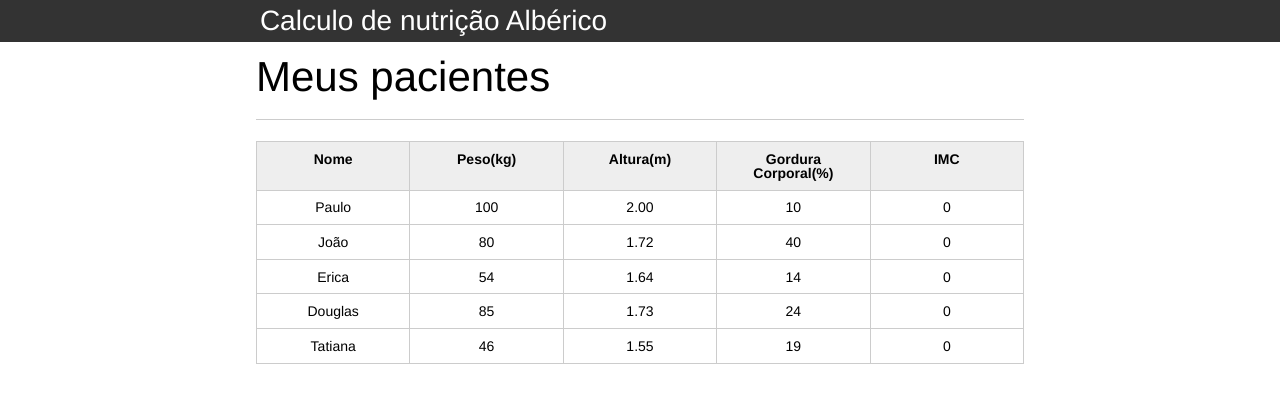
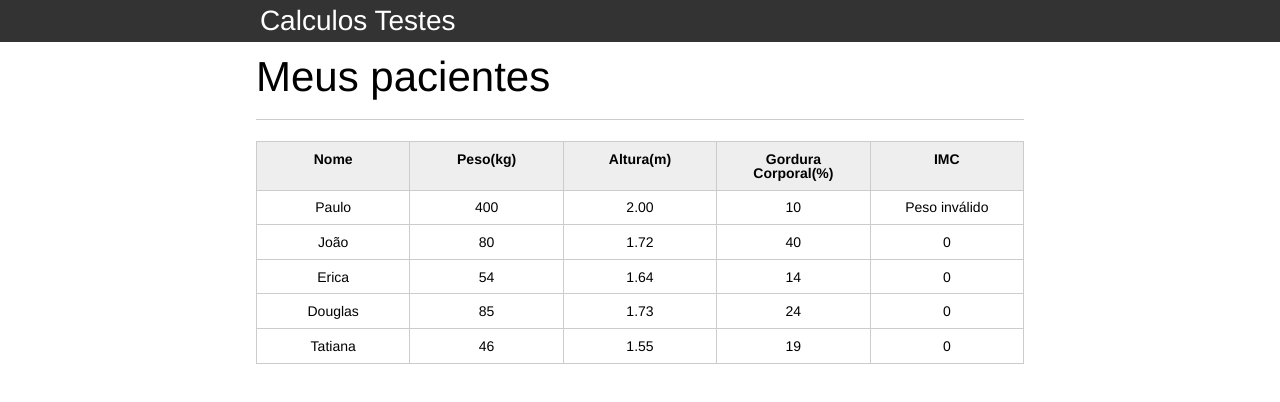
Before and after one commit to AlbericoD/Web-Calculadora-IMC-, a plain HTML site: page index.html in a window 1280 px wide. Drawn offline with Linux system fonts and the light colour scheme.

Commit message:
Alteração Javascript
Testes dos calculos

```diff
--- a/index.html
+++ b/index.html
@@ -29,9 +29,9 @@
 						</tr>
 					</thead>
 					<tbody id="tabela-pacientes">
-						<tr class="paciente" >
+						<tr class="paciente" id="primeiro-paciente" >
 							<td class="info-nome">Paulo</td>
-							<td class="info-peso">100</td>
+							<td class="info-peso">400</td>
 							<td class="info-altura">2.00</td>
 							<td class="info-gordura">10</td>
 							<td class="info-imc">0</td>
--- a/js/principal.js
+++ b/js/principal.js
@@ -1,4 +1,28 @@
 var titulo = document.querySelector(".titulo");
 //console.log(titulo.textContent);
 //console.log(titulo);
-titulo.textContent = "Calculo de nutrição Albérico";
+titulo.textContent = "Calculos Testes";
+
+var paciente = document.querySelector("#primeiro-paciente");
+var peso = paciente.querySelector(".info-peso").textContent;
+var altura = paciente.querySelector(".info-altura").textContent;
+var imc = paciente.querySelector(".info-imc");
+var validacao_peso = (peso <= 0 || peso >= 300);
+var validacao_altura = (altura <= 0 || altura >= 3.00);
+var calc_ok = true;
+
+if (validacao_peso) {
+   console.log("teste dados do peso inválido");
+   imc.textContent = "Peso inválido";
+   calc_ok = false;
+}else if(validacao_altura){
+   console.log("teste dados da altura inválido");
+   imc.textContent = "Altura inválida";
+   calc_ok = false;
+}
+if (calc_ok) {
+
+   imc.textContent = peso / (altura*altura);
+   console.log(paciente);
+   console.log("Validação ok!");
+}
```
